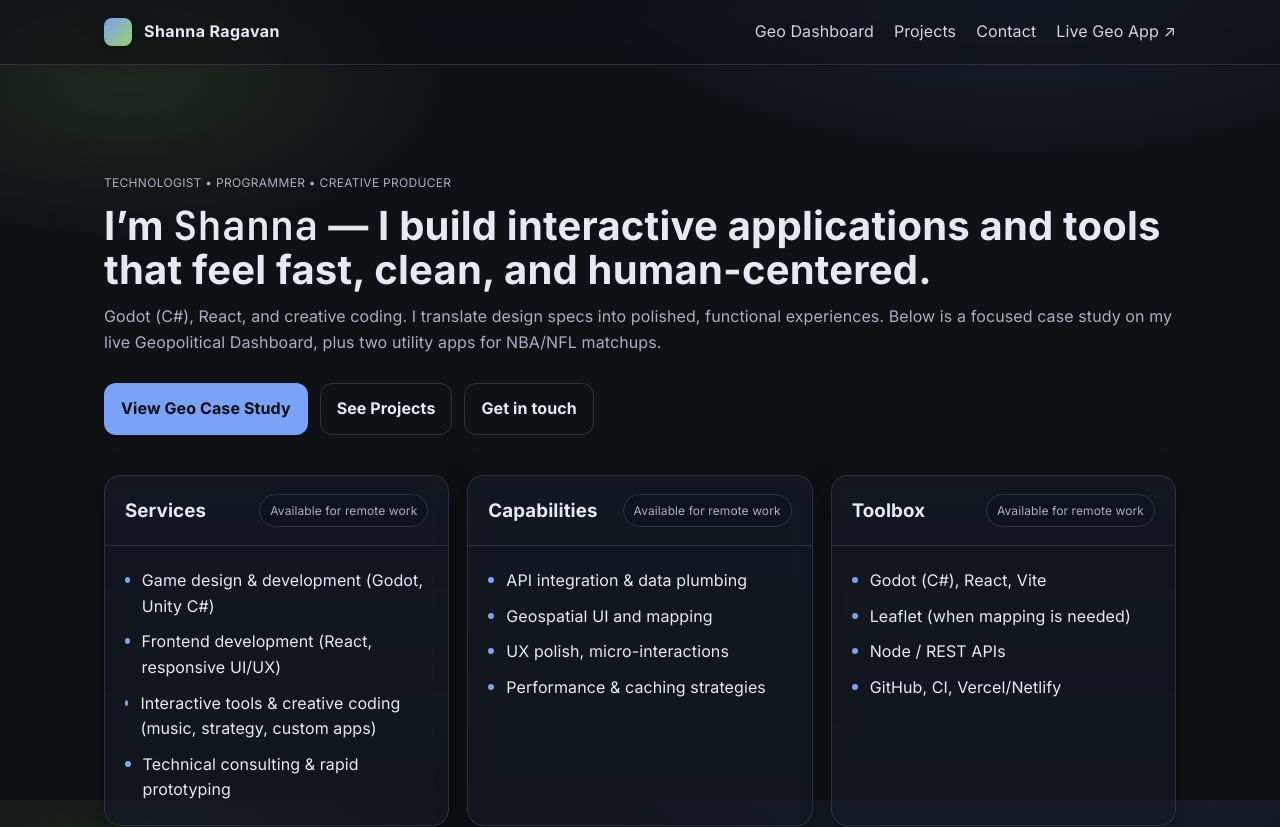
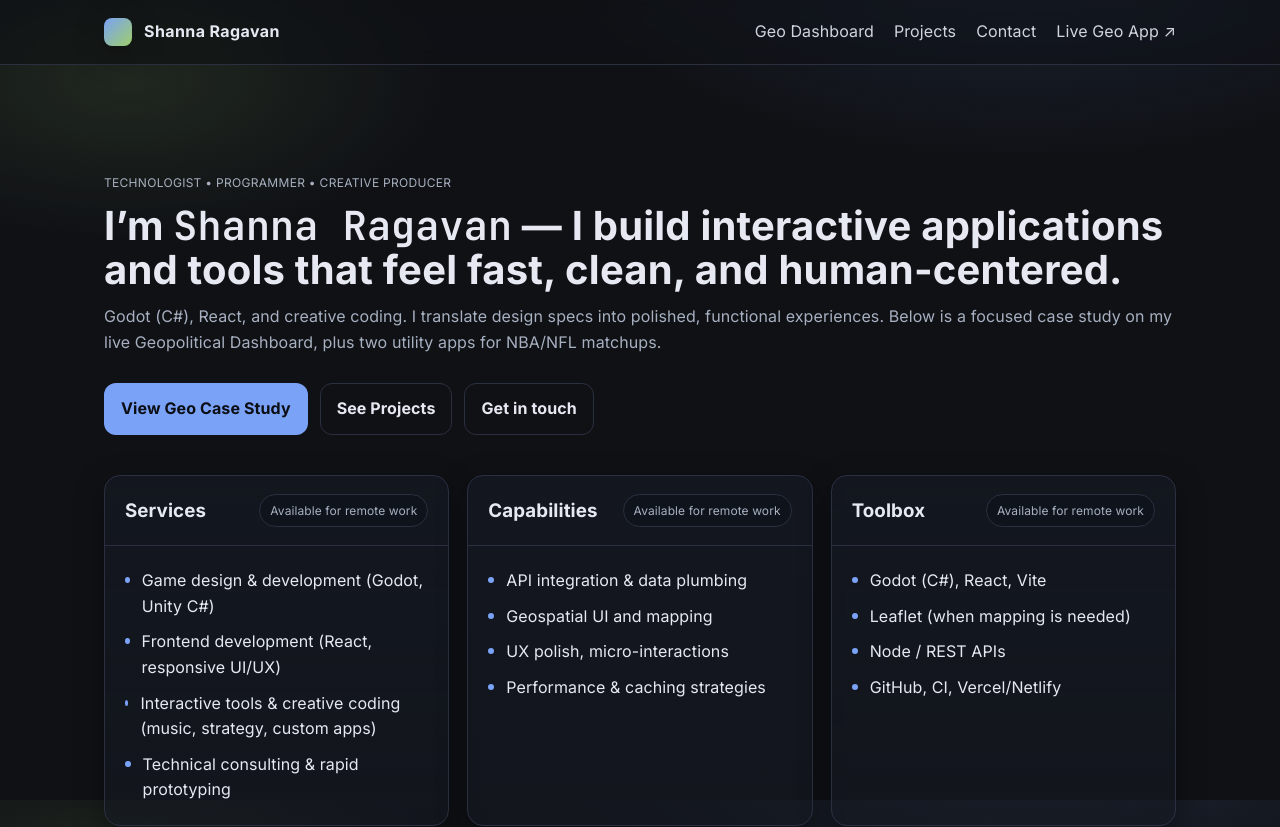
Before and after one commit to Tekknobot/shnnrgvn-portfolio, a React (Vite) app: page / in a window 1280 px wide. Shown: the top 827 px of the page. Built offline with nearby package versions, Linux system fonts and the light colour scheme; the HTML template or start-up script is replaced by a standard one.

Commit message:
Add game projects.

```diff
--- a/index.html
+++ b/index.html
@@ -4,7 +4,7 @@
     <meta charset="UTF-8" />
     <meta name="viewport" content="width=device-width, initial-scale=1.0" />
     <title>Shanna Ragavan — Portfolio</title>
-    <meta name="description" content="Shanna Ragavan — Technologist, Programmer, Creative Producer. Case study: Geopolitical Dashboard. Projects: PIVT (NBA calendar & matchup helper) and SnappCount (NFL weekly matchup helper)." />
+    <meta name="description" content="Shanna Ragavan — Technologist, Programmer, Creative Producer. Case study: Geopolitical Dashboard. Projects: PIVT (NBA), SnappCount (NFL), and Unity/Godot games on itch.io." />
     <link rel="preconnect" href="https://fonts.googleapis.com">
     <link rel="preconnect" href="https://fonts.gstatic.com" crossorigin>
     <link href="https://fonts.googleapis.com/css2?family=Inter:wght@400;500;600;700&family=JetBrains+Mono:wght@400;600&display=swap" rel="stylesheet">
--- a/src/App.jsx
+++ b/src/App.jsx
@@ -13,7 +13,7 @@ export default function App(){
       <main className="container">
         <section className="hero">
           <p className="kicker">Technologist • Programmer • Creative Producer</p>
-          <h1 className="title">I’m <span className="mono">Shanna</span> — I build interactive applications and tools that feel fast, clean, and human-centered.</h1>
+          <h1 className="title">I’m <span className="mono">Shanna Ragavan</span> — I build interactive applications and tools that feel fast, clean, and human-centered.</h1>
           <p className="subtitle">
             Godot (C#), React, and creative coding. I translate design specs into polished, functional experiences.
             Below is a focused case study on my live Geopolitical Dashboard, plus two utility apps for NBA/NFL matchups.
@@ -98,6 +98,17 @@ export default function App(){
                 ]}
                 meta={["React", "Leaflet", "REST APIs", "Performance"]}
               />
+              <ProjectCard
+                title="Zillatronics — Game Projects (Unity & Godot)"
+                href="https://zillatronics.itch.io/"
+                desc="A hub for my playable prototypes and small games built in Unity (C#) and Godot — a mix of mechanics experiments, game jam entries, and interactive art hosted on itch.io."
+                points={[
+                  "Browser builds when possible (WebGL / Godot Web export).",
+                  "Focus on tight mechanics, feel, and rapid prototyping.",
+                  "Occasional dev notes and iteration logs."
+                ]}
+                meta={["Unity (C#)", "Godot", "itch.io", "Prototypes"]}
+              />
             </div>
           </div>
         </section>
--- a/src/styles.css
+++ b/src/styles.css
@@ -9,50 +9,102 @@
   --radius: 16px;
   --shadow: 0 10px 30px rgba(0,0,0,.35);
 }
+
 *{box-sizing:border-box}
 html,body,#root{height:100%}
+
+/* Paint the background once on html (no repeats) */
+html{
+  background-color: var(--bg);
+  background-image:
+    radial-gradient(1200px 600px at 80% -10%, rgba(122,162,247,.15), transparent 40%),
+    radial-gradient(800px 400px at 10% 10%, rgba(158,206,106,.12), transparent 40%);
+  background-repeat: no-repeat, no-repeat;
+  background-attachment: fixed, fixed;
+  background-position: 80% -10%, 10% 10%;
+  background-size: 1200px 600px, 800px 400px;
+}
+
+/* Keep body transparent so sections don’t repaint the gradient */
 body{
-  margin:0; background: radial-gradient(1200px 600px at 80% -10%, rgba(122,162,247,.15), transparent 40%),
-  radial-gradient(800px 400px at 10% 10%, rgba(158,206,106,.12), transparent 40%),
-  var(--bg);
-  color:var(--text); font: 16px/1.6 'Inter', system-ui, -apple-system, Segoe UI, Roboto, Arial;
+  margin:0;
+  background: transparent;
+  color:var(--text);
+  font: 16px/1.6 'Inter', system-ui, -apple-system, Segoe UI, Roboto, Arial;
   letter-spacing:.1px;
 }
+
 a{color:var(--text); text-decoration:none}
 .container{max-width:1120px; margin:0 auto; padding:0 24px}
+
 header.site{
-  position:sticky; top:0; z-index:30; backdrop-filter:saturate(140%) blur(8px);
-  background: rgba(15,17,21,.6); border-bottom:1px solid var(--outline);
+  position:sticky; top:0; z-index:30;
+  backdrop-filter:saturate(140%) blur(8px);
+  background: rgba(15,17,21,.6);
+  border-bottom:1px solid var(--outline);
 }
+
 .nav{display:flex; align-items:center; justify-content:space-between; height:64px}
 .brand{display:flex; align-items:center; gap:12px; font-weight:700; letter-spacing:.4px}
 .brand-mark{width:28px; height:28px; border-radius:8px; background:linear-gradient(135deg, var(--brand), var(--brand-2)); box-shadow:var(--shadow)}
 .nav a.link{opacity:.9; margin-left:20px}
 .nav a.link:hover{opacity:1; color:var(--brand)}
+
 .hero{padding:96px 0 40px}
 .title{font-size:40px; line-height:1.1; margin:0 0 12px; letter-spacing:.2px}
 .subtitle{color:var(--muted); margin:0 0 28px}
 .cta{display:flex; gap:12px; flex-wrap:wrap}
 .btn{padding:12px 16px; border-radius:12px; background:var(--brand); color:#0b0e14; font-weight:700; border:1px solid transparent}
 .btn.secondary{background:transparent; border-color:var(--outline); color:var(--text)}
+
 .grid{display:grid; gap:18px}
 .grid.cols-3{grid-template-columns: repeat(3, minmax(0,1fr))}
-@media (max-width: 920px){ .grid.cols-3{grid-template-columns:1fr} .title{font-size:32px}}
-section.card{background:linear-gradient(180deg, rgba(20,24,33,.8), rgba(20,24,33,.6)); border:1px solid var(--outline); border-radius:var(--radius); box-shadow:var(--shadow)}
-section.card .hd{padding:18px 20px; border-bottom:1px solid var(--outline); display:flex; align-items:center; justify-content:space-between}
+@media (max-width: 920px){
+  .grid.cols-3{grid-template-columns:1fr}
+  .title{font-size:32px}
+}
+
+section.card{
+  background:linear-gradient(180deg, rgba(20,24,33,.8), rgba(20,24,33,.6));
+  border:1px solid var(--outline);
+  border-radius:var(--radius);
+  box-shadow:var(--shadow)
+}
+section.card .hd{
+  padding:18px 20px;
+  border-bottom:1px solid var(--outline);
+  display:flex; align-items:center; justify-content:space-between
+}
 section.card .bd{padding:22px 20px}
-.badge{display:inline-flex; align-items:center; gap:8px; padding:6px 10px; border-radius:999px; background:#0f131c; border:1px solid var(--outline); color:var(--muted); font-size:12px}
+
+.badge{
+  display:inline-flex; align-items:center; gap:8px;
+  padding:6px 10px; border-radius:999px;
+  background:#0f131c; border:1px solid var(--outline);
+  color:var(--muted); font-size:12px
+}
 .kicker{font-size:12px; letter-spacing:.3px; text-transform:uppercase; color:var(--muted)}
 .mono{font-family:'JetBrains Mono', ui-monospace, SFMono-Regular, Menlo, Consolas, monospace}
+
 .list{margin:0; padding:0; list-style:none; display:grid; gap:10px}
 .list li{display:flex; gap:12px}
 .dot{width:6px; height:6px; border-radius:50%; background:var(--brand); position:relative; top:9px}
+
 .footer{padding:40px 0; color:var(--muted); text-align:center}
+
 .case-hero{display:grid; gap:22px; grid-template-columns:1.2fr .8fr}
-.case-hero .panel{background:var(--panel); border:1px solid var(--outline); border-radius:var(--radius); padding:18px}
+.case-hero .panel{
+  background:var(--panel);
+  border:1px solid var(--outline);
+  border-radius:var(--radius);
+  padding:18px
+}
 .panel h3{margin:0 0 8px}
 .tags{display:flex; gap:8px; flex-wrap:wrap}
-.tag{font-size:12px; padding:6px 10px; border-radius:10px; background:#0e1420; border:1px solid var(--outline); color:var(--muted)}
+.tag{
+  font-size:12px; padding:6px 10px; border-radius:10px;
+  background:#0e1420; border:1px solid var(--outline); color:var(--muted)
+}
 @media (max-width: 920px){ .case-hero{grid-template-columns:1fr} }
 
 input, textarea{
```
